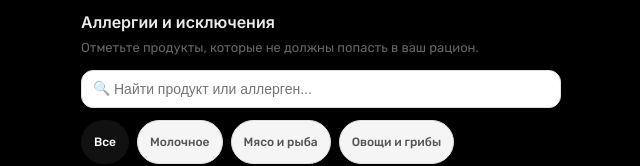
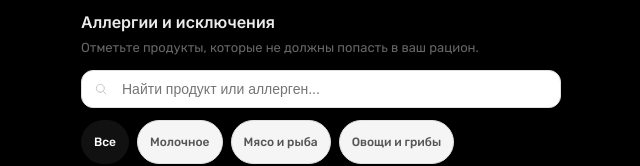
Before and after one commit to NikitaBest/X5, a React (Vite) app: page /allergies in a window 1280 px wide. Shown: the part 160-326 px from the top of the page, without its empty margins (319-959 px from the left). Built offline with nearby package versions, Linux system fonts and the light colour scheme; no server answers.

Commit message:
на странице аллергий поле поиска

```diff
--- a/src/pages/Allergies.css
+++ b/src/pages/Allergies.css
@@ -33,16 +33,31 @@
 .allergies-search-icon {
   position: absolute;
   left: 12px;
-  font-size: 14px;
+  top: 50%;
+  transform: translateY(-50%);
+  display: flex;
+  align-items: center;
+  justify-content: center;
   opacity: 0.6;
+}
+
+.allergies-search-icon img {
+  width: 16px;
+  height: 16px;
 }
 
 .allergies-search-input {
   width: 100%;
-  padding: 10px 12px 10px 32px;
+  padding: 10px 12px 10px 40px;
   border-radius: 12px;
   border: 1px solid #e0e0e0;
   font-size: 14px;
+}
+
+.allergies-search-input:focus {
+  outline: none;
+  border-color: #5DAF2E;
+  box-shadow: 0 0 0 1px rgba(93, 175, 46, 0.25);
 }
 
 .allergies-tabs {
--- a/src/pages/Allergies.jsx
+++ b/src/pages/Allergies.jsx
@@ -59,7 +59,7 @@ function Allergies() {
 
         <div className="allergies-search-wrapper">
           <span className="allergies-search-icon" aria-hidden="true">
-            🔍
+            <img src="/po.svg" alt="" />
           </span>
           <input
             className="allergies-search-input"
```
Also changed, not shown: public/po.svg (added).
